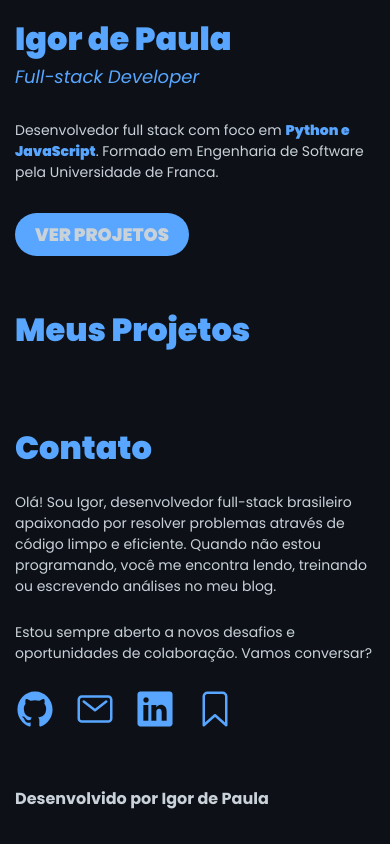
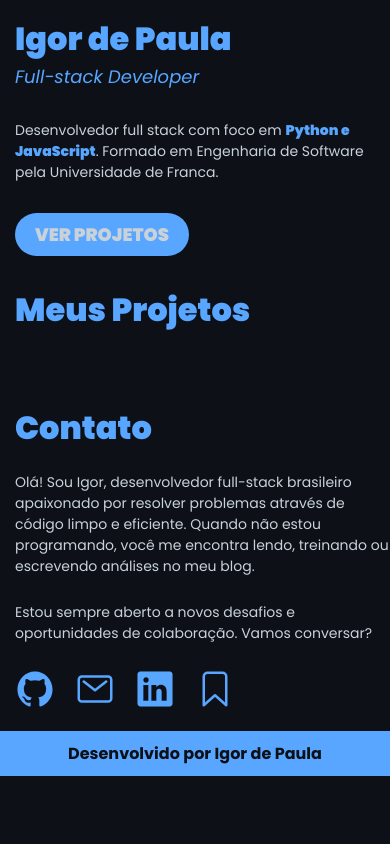
Before and after one commit to igorpaula7/portifolio, a Django app: page / in a window 390 px wide. Run offline with Django 5.2, Linux system fonts and the light colour scheme; data that the repository does not hold is empty.

Commit message:
style(templates) adiciona estilos ao footer e altera lógica da estilização para remover a margem do rodapé

```diff
--- a/core/portifolio/static/css/style.css
+++ b/core/portifolio/static/css/style.css
@@ -18,7 +18,6 @@
 
 body {
   background-color: var(--fundo);
-  margin: 30px;
 }
 /* Estilização da parte principal do site */
 
@@ -27,7 +26,7 @@ body {
   flex-direction: column;
   gap: 30px;
   align-items: start;
-  margin-bottom: 50px;
+  margin: 30px 0px 30px 30px;
 }
 
 .titulo-principal {
@@ -64,6 +63,10 @@ body {
 .botao-principal:hover {
   background-color: var(--texto);
   color: var(--destaque);
+}
+
+#projetos {
+  margin: 30px 0px 30px 30px;
 }
 
 #projetos > .titulo-principal {
@@ -130,7 +133,7 @@ body {
 #contato {
   display: flex;
   flex-direction: column;
-  margin-bottom: 50px;
+  margin: 30px 0px 30px 30px;
 }
 
 #contato > .titulo-principal {
@@ -149,8 +152,8 @@ body {
 }
 
 @media (max-width: 768px) {
-  body {
-    margin: 15px;
+  #principal {
+    margin: 15px 0px 15px 15px;
   }
 
   .titulo-principal {
@@ -167,6 +170,10 @@ body {
   .botao-principal {
     font-size: 18px;
     padding: 8px 20px;
+  }
+
+  #projetos {
+    margin: 30px 0px 15px 15px;
   }
 
   .lista-projetos {
@@ -187,7 +194,21 @@ body {
     border-radius: 15px 15px 0 0;
   }
 
+  #contato {
+    margin: 15px 0px 15px 15px;
+  }
+
   .redes-sociais > a > ion-icon {
     font-size: 40px;
   }
 }
+
+footer {
+  background-color: var(--destaque);
+  text-align: center;
+  padding: 10px 0px;
+}
+
+footer > h4 {
+  color: var(--fundo);
+}
```
